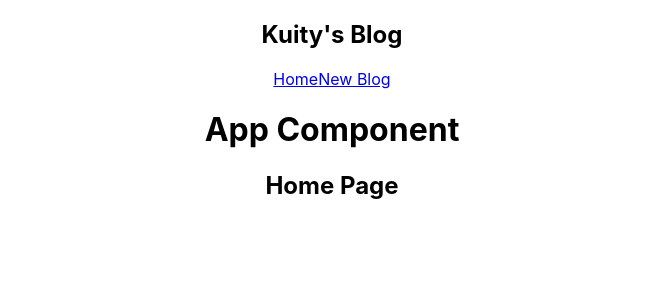
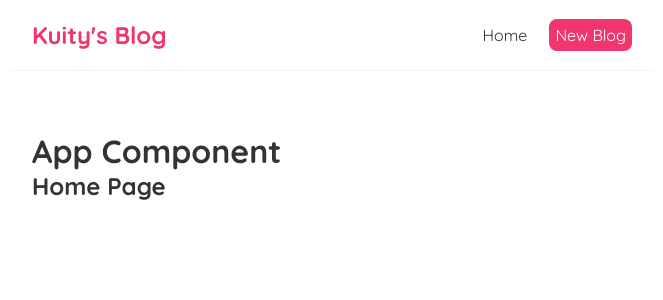
Before and after one commit to Sumanjit38/Mordern_React, a React (Create React App) app: page / in a window 1280 px wide. Shown: the top 300 px of the page, without its empty margins (308-971 px from the left). Built offline with nearby package versions, Linux system fonts and the light colour scheme.

Commit message:
add styles

```diff
--- a/src/App.js
+++ b/src/App.js
@@ -1,5 +1,4 @@
 //import logo from './logo.svg';
-import './App.css';
 import Navbar from './Navbar';
 import Home from './Home';
 
--- a/src/Navbar.js
+++ b/src/Navbar.js
@@ -4,7 +4,11 @@
             <h1>Kuity's Blog</h1>
             <div className="links">
                 <a href="/">Home</a>
-                <a href="/create">New Blog</a>
+                <a href="/create" style={{
+                    color : "white",
+                    backgroundColor: "#f1356d",
+                    borderRadius: "8px"
+                }}>New Blog</a>
             </div>
         </nav>
     );
--- a/src/index.css
+++ b/src/index.css
@@ -1,13 +1,35 @@
-body {
+@import url('https://fonts.googleapis.com/css2?family=Quicksand:wght@300;400;500;600;700&display=swap');
+
+/* base styles */
+* {
   margin: 0;
-  font-family: -apple-system, BlinkMacSystemFont, 'Segoe UI', 'Roboto', 'Oxygen',
-    'Ubuntu', 'Cantarell', 'Fira Sans', 'Droid Sans', 'Helvetica Neue',
-    sans-serif;
-  -webkit-font-smoothing: antialiased;
-  -moz-osx-font-smoothing: grayscale;
+  font-family: "Quicksand";
+  color: #333;
 }
-
-code {
-  font-family: source-code-pro, Menlo, Monaco, Consolas, 'Courier New',
-    monospace;
+.navbar {
+  padding: 20px;
+  display: flex;
+  align-items: center;
+  max-width: 600px;
+  margin: 0 auto;
+  border-bottom: 1px solid #f2f2f2;
 }
+.navbar h1 {
+  color: #f1356d;
+}
+.navbar .links {
+  margin-left: auto;
+}
+.navbar a {
+  margin-left: 16px;
+  text-decoration: none;
+  padding: 6px;
+}
+.navbar a:hover {
+  color: #f1356d;
+}
+.content {
+  max-width: 600px;
+  margin: 40px auto;
+  padding: 20px;
+}
```
